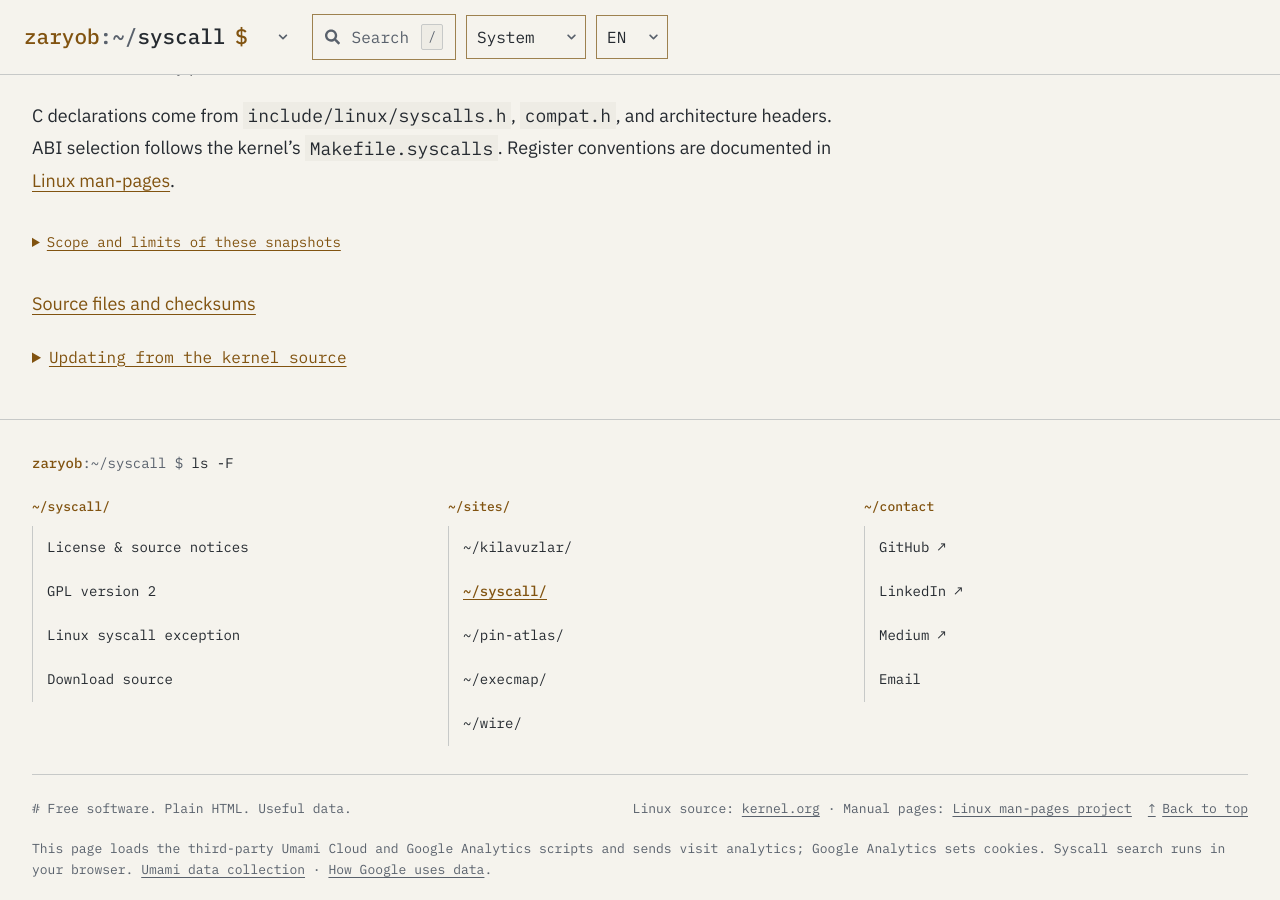
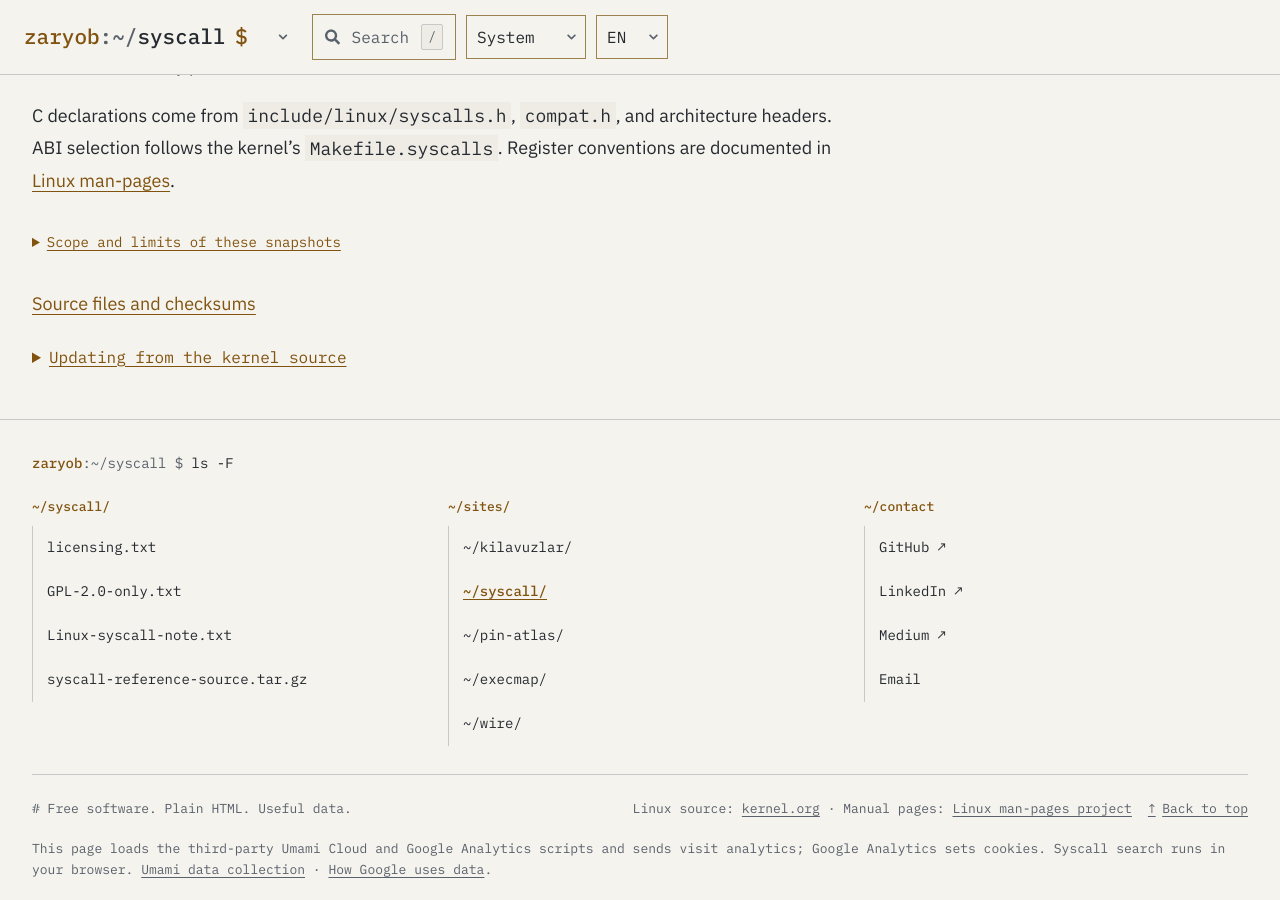
Before and after one commit to Zaryob/syscall, a Jekyll site: the page built from public/index.html, in a window 1280 px wide and 900 px high, scrolled down 2877 px. Built offline with Jekyll 4.4.1, drawn with Linux system fonts in a browser that asks for light colours.

Commit message:
List the footer's own links as ls -F file and directory names

```diff
--- a/public/_layouts/default.html
+++ b/public/_layouts/default.html
@@ -80,10 +80,10 @@
     <nav class="suite-footer__col" aria-label="License &amp; source notices" data-i18n-aria-label="License &amp; source notices">
       <p class="suite-footer__title">~/syscall/</p>
       <ul>
-        <li><a href="{{ '/licensing.txt' | relative_url }}"><span data-i18n="License &amp; source notices">License &amp; source notices</span></a></li>
-        <li><a href="{{ '/licenses/GPL-2.0-only.txt' | relative_url }}"><span data-i18n="GPL version 2">GPL version 2</span></a></li>
-        <li><a href="{{ '/licenses/Linux-syscall-note.txt' | relative_url }}"><span data-i18n="Linux syscall exception">Linux syscall exception</span></a></li>
-        <li><a href="{{ '/downloads/syscall-reference-source.tar.gz' | relative_url }}"><span data-i18n="Download source">Download source</span></a></li>
+        <li><a href="{{ '/licensing.txt' | relative_url }}" aria-label="License &amp; source notices" data-i18n-aria-label="License &amp; source notices">licensing.txt</a></li>
+        <li><a href="{{ '/licenses/GPL-2.0-only.txt' | relative_url }}" aria-label="GPL version 2" data-i18n-aria-label="GPL version 2">GPL-2.0-only.txt</a></li>
+        <li><a href="{{ '/licenses/Linux-syscall-note.txt' | relative_url }}" aria-label="Linux syscall exception" data-i18n-aria-label="Linux syscall exception">Linux-syscall-note.txt</a></li>
+        <li><a href="{{ '/downloads/syscall-reference-source.tar.gz' | relative_url }}" aria-label="Download source" data-i18n-aria-label="Download source">syscall-reference-source.tar.gz</a></li>
       </ul>
     </nav>
   {% endcapture %}
```
